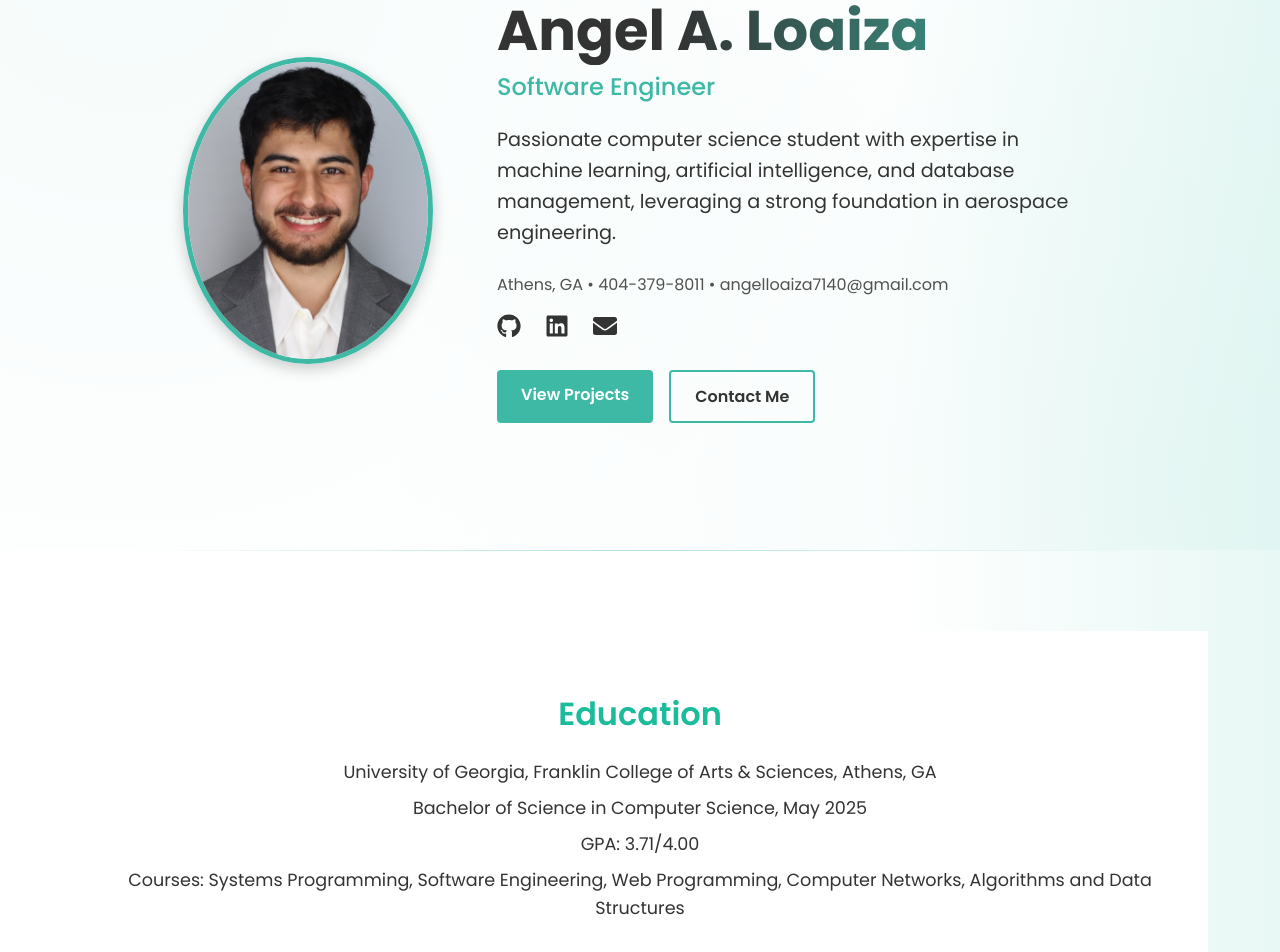
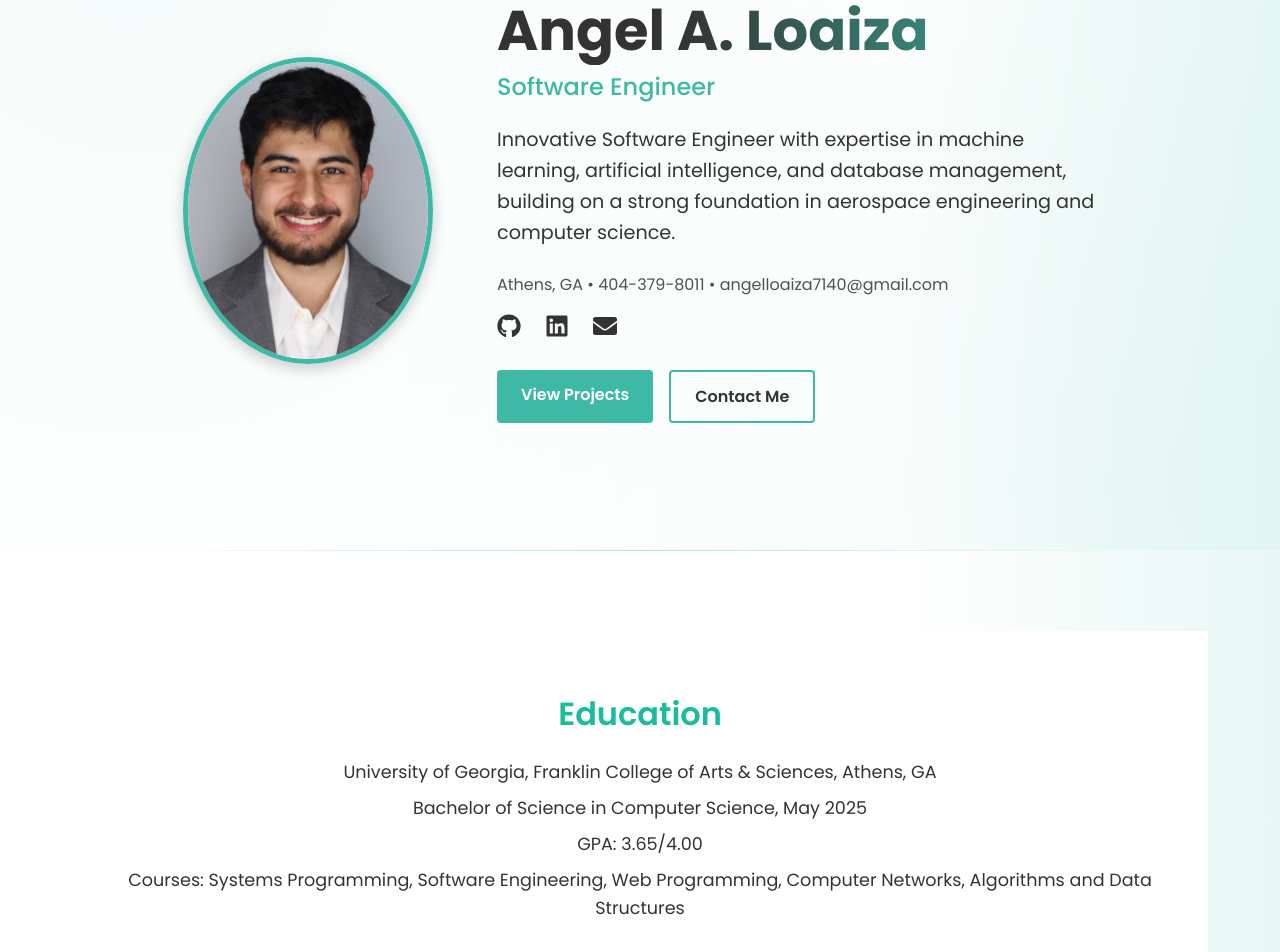
Before and after one commit to aal51282/aal51282.github.io, a Next.js app: page / in a window 1280 px wide. Shown: the part 200-1152 px from the top of the page. Built offline with nearby package versions, Linux system fonts and the light colour scheme; a web font is replaced by a local one.

Commit message:
Updated some information.

```diff
--- a/src/components/Education/Education.tsx
+++ b/src/components/Education/Education.tsx
@@ -7,7 +7,7 @@ const Education: React.FC = () => {
       <h2>Education</h2>
       <p>University of Georgia, Franklin College of Arts & Sciences, Athens, GA</p>
       <p>Bachelor of Science in Computer Science, May 2025</p>
-      <p>GPA: 3.71/4.00</p>
+      <p>GPA: 3.65/4.00</p>
       <p>
         Courses: Systems Programming, Software Engineering, Web Programming, Computer Networks, Algorithms and Data Structures
       </p>
--- a/src/components/Splash/Splash.tsx
+++ b/src/components/Splash/Splash.tsx
@@ -23,9 +23,9 @@ const Splash: React.FC = () => {
           <h1 className={styles.name}>Angel A. Loaiza</h1>
           <h2 className={styles.tagline}>Software Engineer</h2>
           <p className={styles.description}>
-            Passionate computer science student with expertise in machine
-            learning, artificial intelligence, and database management,
-            leveraging a strong foundation in aerospace engineering.
+            Innovative Software Engineer with expertise in machine learning,
+            artificial intelligence, and database management, building on a
+            strong foundation in aerospace engineering and computer science.
           </p>
           <div className={styles.contact}>
             <p className={styles.address}>
```
